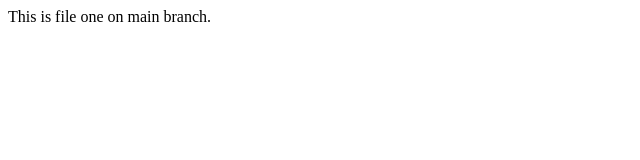
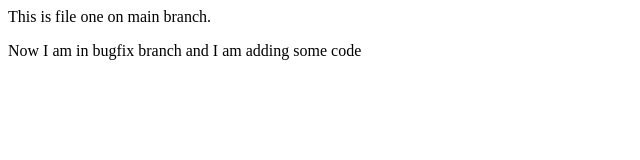
Before and after one commit to AnkitVS0702/JS-Tutorial, a plain HTML site: page fileone.html in a window 1280 px wide. Shown: the whole page, without its empty margins (0-640 px from the left). Drawn offline with Linux system fonts and the light colour scheme.

Commit message:
modify fileone from bugix

```diff
--- a/fileone.html
+++ b/fileone.html
@@ -7,5 +7,6 @@
 </head>
 <body>
     This is file one on main branch.
+    <p>Now I am in bugfix branch and I am adding some code</p>
 </body>
 </html>
```
